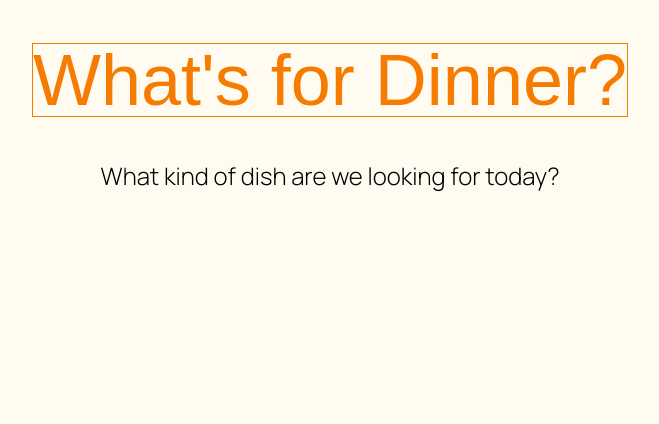
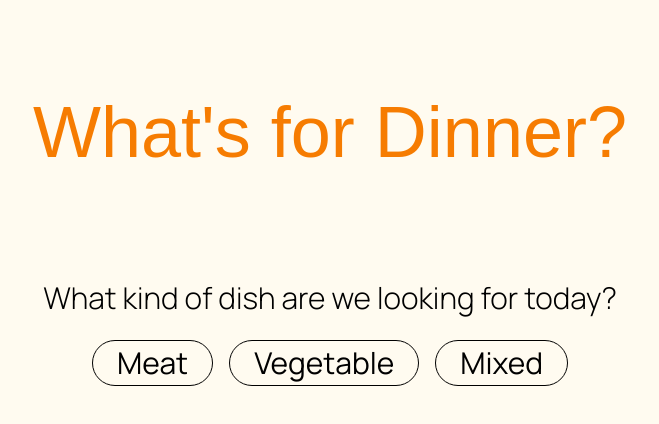
Before and after one commit to nataliey365/Recipe-Website, a React (Vite) app in the folder recipe-website/: page / in a window 1280 px wide. Shown: the top 424 px of the page, without its empty margins (310-969 px from the left). Built offline with nearby package versions, Linux system fonts and the light colour scheme; a web font is replaced by a local one.

Commit message:
Dishoption colour changing component

```diff
--- a/recipe-website/src/App.tsx
+++ b/recipe-website/src/App.tsx
@@ -1,15 +1,25 @@
 import { useState } from 'react'
+import DishOption from './DishOption'
 
 function App() {
+  const [meat,setMeat] = useState(false);
+  const [vege,setvege] = useState(false);
+  const [mix, setmix] = useState(false);
+
 
   return (
     <>
       <div className="flex-1 flex-col justify-items-center">
         <div>
-        <h1 className="text-7xl m-11 text-mandarin outline font-playwrite ">What's for Dinner?</h1>
+        <h1 className="text-7xl m-12 p-12 text-mandarin font-playwrite ">What's for Dinner?</h1>
         </div>
         <div>
-          <p className="text-2xl font-manrope font-light">What kind of dish are we looking for today?</p>
+          <p className="text-3xl p-4 font-manrope font-light">What kind of dish are we looking for today?</p>
+          <div className="flex flex-row justify-center">
+          <DishOption dishColor='#C02105' label="Meat" selected={meat} onClick={() => setMeat(prev => !prev)}></DishOption>
+          <DishOption dishColor='#528428' label="Vegetable" selected={vege} onClick={() => setvege(prev => !prev)}></DishOption>
+          <DishOption dishColor='#F67C01' label="Mixed" selected={mix} onClick={() => setmix(prev => !prev)}></DishOption>
+          </div>
         </div>
         </div>
     </>
--- /dev/null
+++ b/recipe-website/src/DishOption.tsx
@@ -0,0 +1,15 @@
+interface Props {
+	dishColor:string;
+	onClick: () => void;
+	label:string;
+	selected:boolean;
+
+}
+
+export default function DishOption({dishColor, onClick, label, selected}:Props){
+	return (
+		<button className="py-1 m-2 cursor-pointer font-manrope px-6 text-3xl border rounded-3xl" style={selected ?{ color:dishColor}:{color:"black"}} onClick={onClick}>
+			{label}
+		</button>
+	)
+}
```
Also changed, not shown: 1 other file (tests, documents, lock files or other folders).
